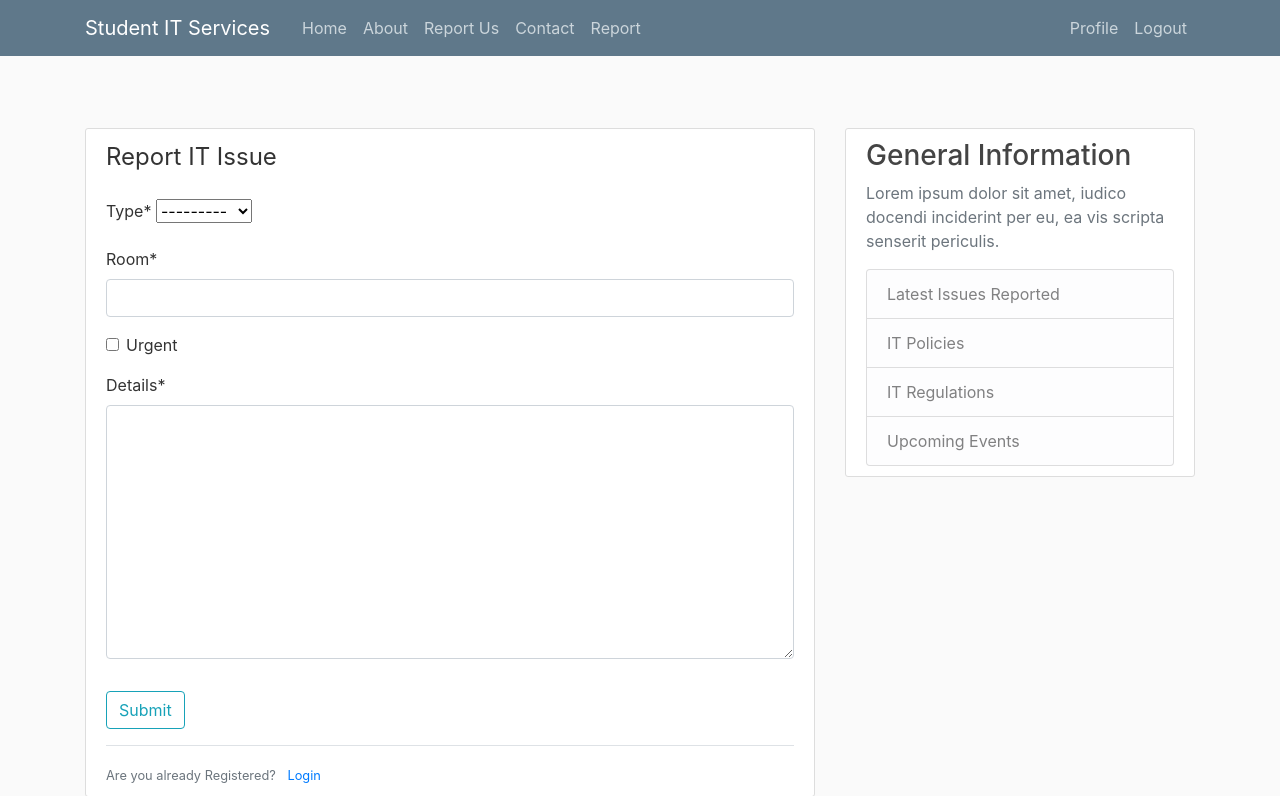
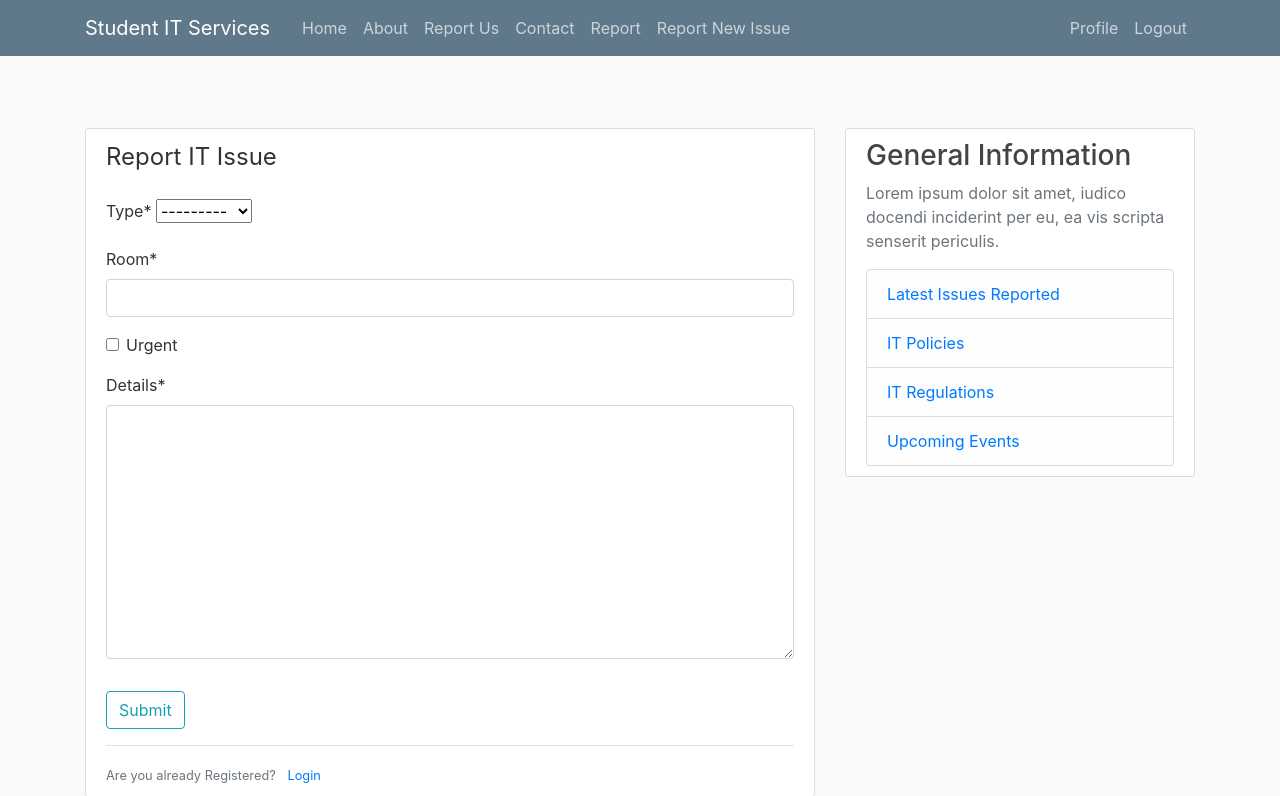
Before and after one commit to c2079617/Django-app, a Django app: page /issue/new in a window 1280 px wide. Shown: the top 796 px of the page. Run offline with Django 5.2, Linux system fonts and the light colour scheme; a user stored in the database is signed in; some libraries are stand-ins or nearby versions.

Commit message:
Implement pagination for reported issues list and improved some code

```diff
--- a/itreporting/templates/itreporting/base.html
+++ b/itreporting/templates/itreporting/base.html
@@ -31,9 +31,15 @@
                             <a class="nav-item nav-link" href="{% url 'itreporting:about' %}">About</a>
                             <a class="nav-item nav-link" href="{% url 'itreporting:reportus' %}">Report Us</a>
                             <a class="nav-item nav-link" href="{% url 'itreporting:contact' %}">Contact</a>
-                            <a class="nav-item nav-link" href="{% url 'itreporting:report'%}">Report</a>
+                            <a class="nav-item nav-link" href="{% url 'itreporting:report' %}">Report</a>
+                            <!-- Report New Issue Button for Authenticated Users -->
+                            {% if user.is_authenticated %}
+                            <a class="nav-item nav-link" href="{% url 'itreporting:issue-create' %}">Report
+                                New Issue</a>
+                            {% endif %}
                         </div>
-                        <!-- Navbar Right Side -->
+
+                        <!-- Navbar Right Side for Auth/Login -->
                         <div class="navbar-nav">
                             {% if user.is_authenticated %}
                                 <a class="nav-item nav-link" href="{% url 'profile' %}">Profile</a>
@@ -54,11 +60,13 @@
 
         <!-- Display Messages Section -->
         {% if messages %}
-            {% for message in messages %}
-                <div class="alert alert-{{ message.tags }} mt-3" role="alert">
-                    {{ message }}
-                </div>
-            {% endfor %}
+            <div class="mt-3">
+                {% for message in messages %}
+                    <div class="alert alert-{{ message.tags }}" role="alert">
+                        {{ message }}
+                    </div>
+                {% endfor %}
+            </div>
         {% endif %}
 
         <div class="row mt-5 pt-5">
@@ -72,10 +80,10 @@
                         Lorem ipsum dolor sit amet, iudico docendi inciderint per eu, ea vis scripta senserit periculis.
                     </p>
                     <ul class="list-group">
-                        <li class="list-group-item list-group-item-light">Latest Issues Reported</li>
-                        <li class="list-group-item list-group-item-light">IT Policies</li>
-                        <li class="list-group-item list-group-item-light">IT Regulations</li>
-                        <li class="list-group-item list-group-item-light">Upcoming Events</li>
+                        <li class="list-group-item list-group-item-light"><a href="#">Latest Issues Reported</a></li>
+                        <li class="list-group-item list-group-item-light"><a href="#">IT Policies</a></li>
+                        <li class="list-group-item list-group-item-light"><a href="#">IT Regulations</a></li>
+                        <li class="list-group-item list-group-item-light"><a href="#">Upcoming Events</a></li>
                     </ul>
                 </div>
             </div>
@@ -88,7 +96,7 @@
             integrity="sha384-KJ3o2DKtIkvYIK3UENzmM7KCkRr/rE9/Qpg6aAZGJwFDMVNA/GpGFF93hXpG5KkN"
             crossorigin="anonymous"></script>
     <script src="https://cdn.jsdelivr.net/npm/popper.js@1.12.9/dist/umd/popper.min.js"
-            integrity="sha384-ApNbgh9B+Y1QKtv3Rn7W3mgPxhU9K/ScQsAP7hUibX39j7fakFPskvXusvfa0b4Q"
+            integrity="sha384-ApNbgh9B+Y1QKtv3Rn7W3mgPxhU9K/ScQsAP7HUidX39j7fakFPskvXusvfa0b4Q"
             crossorigin="anonymous"></script>
     <script src="https://cdn.jsdelivr.net/npm/bootstrap@4.0.0/dist/js/bootstrap.min.js"
             integrity="sha384-JZR6Spejh4U02d8jOt6vLEHfe/JQGiRRSQQxSfFWpi1MquVdAyjUar5+76PVCmYl"
--- a/itreporting/views.py
+++ b/itreporting/views.py
@@ -27,7 +27,7 @@ class PostListView(ListView):
     ordering = ['-date_submitted']
     template_name = 'itreporting/report.html'
     context_object_name = 'issues'
-    paginate_by = 10
+    paginate_by = 4
 
 class PostDetailView(DetailView):
     model = Issue
```
Also changed, not shown: itreporting/static/css/styles.css (+17 -1 lines), itreporting/templates/itreporting/report.html (+18 -0 lines), db.sqlite3.
